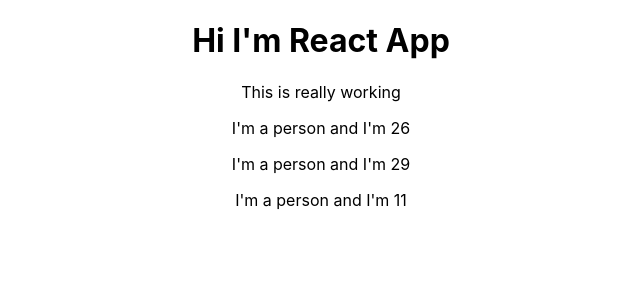
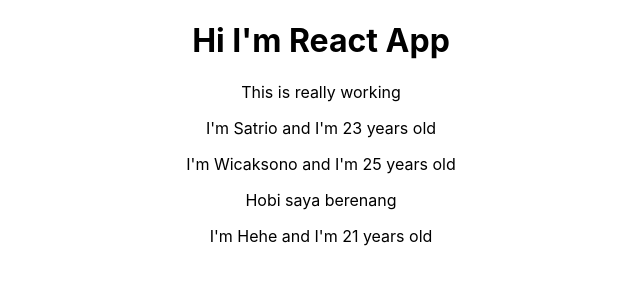
Before and after one commit to muhsatrio/latihan-react, a React (Create React App) app: page / in a window 1280 px wide. Shown: the top 300 px of the page, without its empty margins (319-959 px from the left). Built offline with nearby package versions, Linux system fonts and the light colour scheme.

Commit message:
updated App.js and Person.js

```diff
--- a/src/App.js
+++ b/src/App.js
@@ -8,9 +8,9 @@
       <div className="App">
         <h1>Hi I'm React App</h1>
         <p>This is really working</p>
-        <Person />
-        <Person />
-        <Person />
+        <Person name="Satrio" age="23" />
+        <Person name="Wicaksono" age="25">Hobi saya berenang</Person>
+        <Person name="Hehe" age="21" />
       </div>
     );
   }
--- a/src/Person/Person.js
+++ b/src/Person/Person.js
@@ -1,7 +1,12 @@
 import React from "react";
 
-const person = () => {
-    return <p>I'm a person and I'm {Math.floor(Math.random() * 30)}</p>
+const person = (props) => {
+    return (
+        <div>
+            <p>I'm {props.name} and I'm {props.age} years old</p>
+            <p>{props.children}</p>
+        </div>
+    );
 };
 
 export default person;
```
